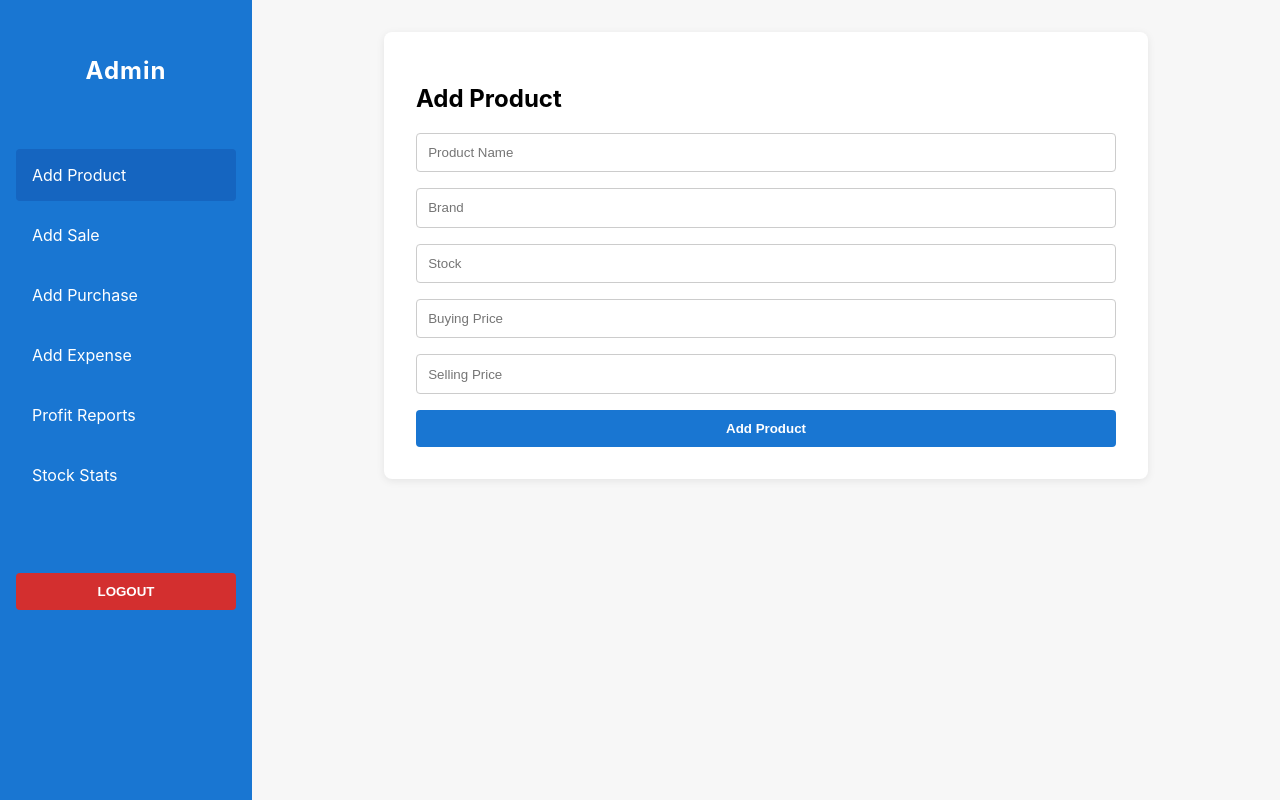
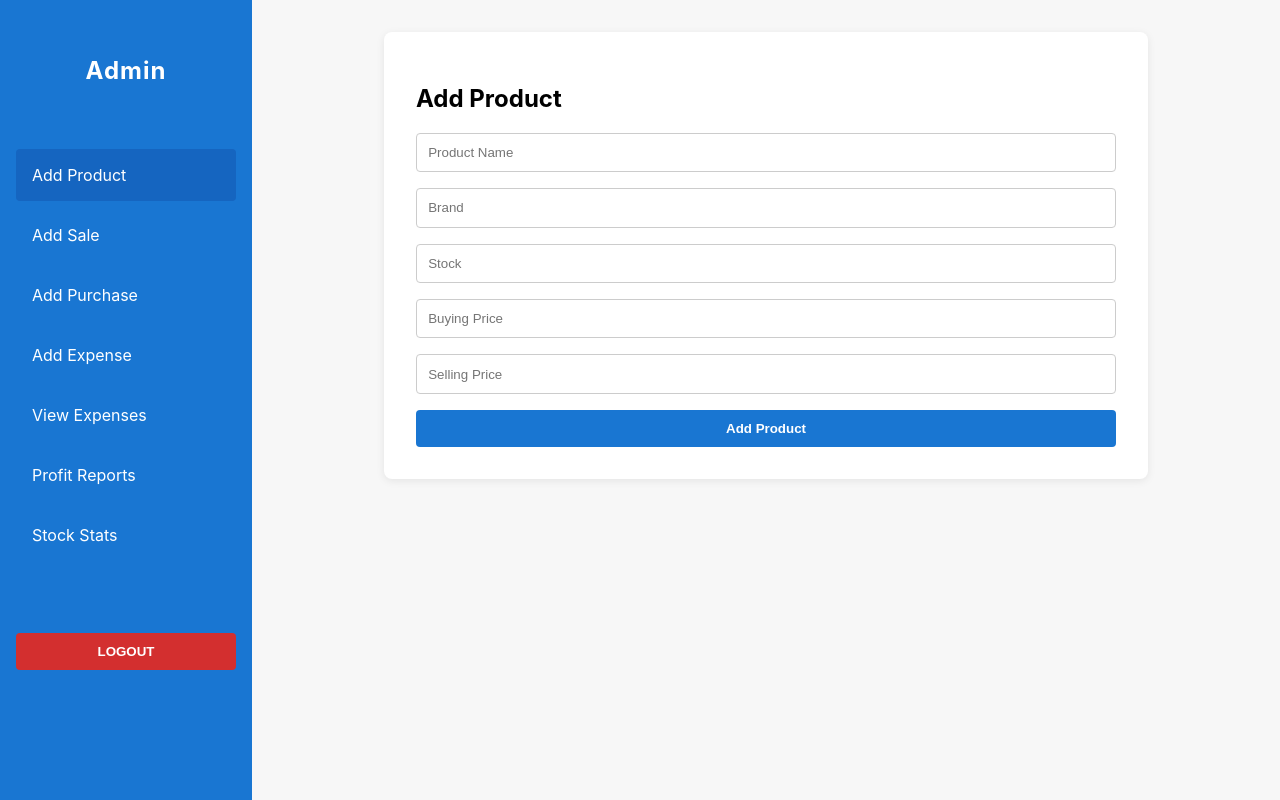
Before and after one commit to SekibaalaMark/E-ACCOUTANT, a React (Create React App) app in the folder frontend/: page /admin in a window 1280 px wide. Built offline with nearby package versions, Linux system fonts and the light colour scheme.

Commit message:
added the exopense table in the admin dashboard

```diff
--- a/frontend/src/AdminDashboard.tsx
+++ b/frontend/src/AdminDashboard.tsx
@@ -6,6 +6,7 @@ import AddPurchase from "./AddPurchase";
 import AddExpense from "./AddExpense";
 import ProfitReports from "./ProfitReports";
 import StockStats from "./StockStats";
+import ExpenseTable from "./ExpenseTable";
 import "./AdminDashboard.css";
 
 const AdminDashboard: React.FC = () => {
@@ -35,6 +36,9 @@ const AdminDashboard: React.FC = () => {
           <li className={active === "add-expense" ? "active" : ""} onClick={() => setActive("add-expense")}>
             Add Expense
           </li>
+          <li className={active === "expense-table" ? "active" : ""} onClick={() => setActive("expense-table")}>
+            View Expenses
+          </li>
           <li className={active === "profit-reports" ? "active" : ""} onClick={() => setActive("profit-reports")}>
             Profit Reports
           </li>
@@ -51,6 +55,7 @@ const AdminDashboard: React.FC = () => {
         {active === "add-sale" && <AddSale />}
         {active === "add-purchase" && <AddPurchase />}
         {active === "add-expense" && <AddExpense />}
+        {active === "expense-table" && <ExpenseTable />}
         {active === "profit-reports" && <ProfitReports />}
         {active === "stock-stats" && <StockStats />}
       </main>
```
